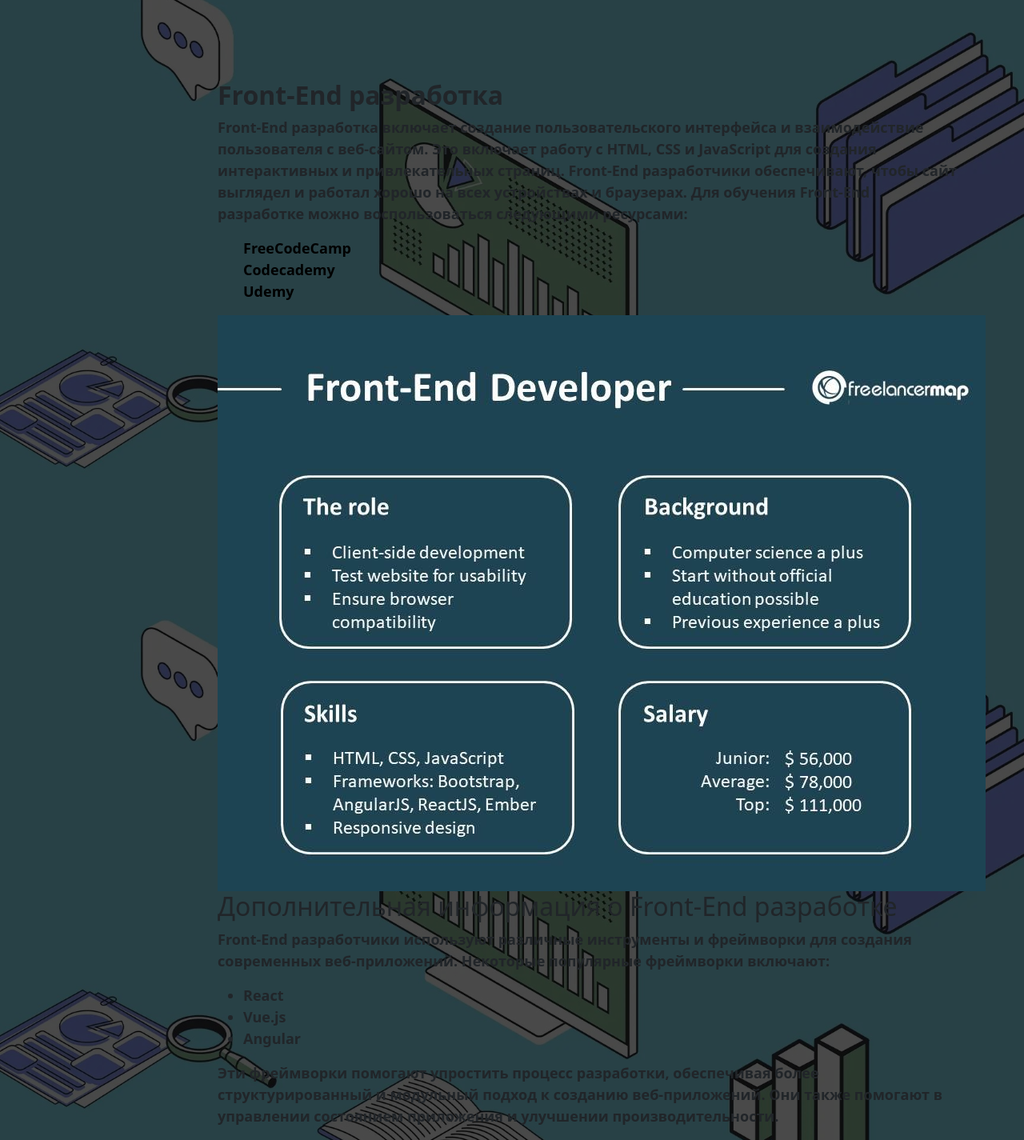
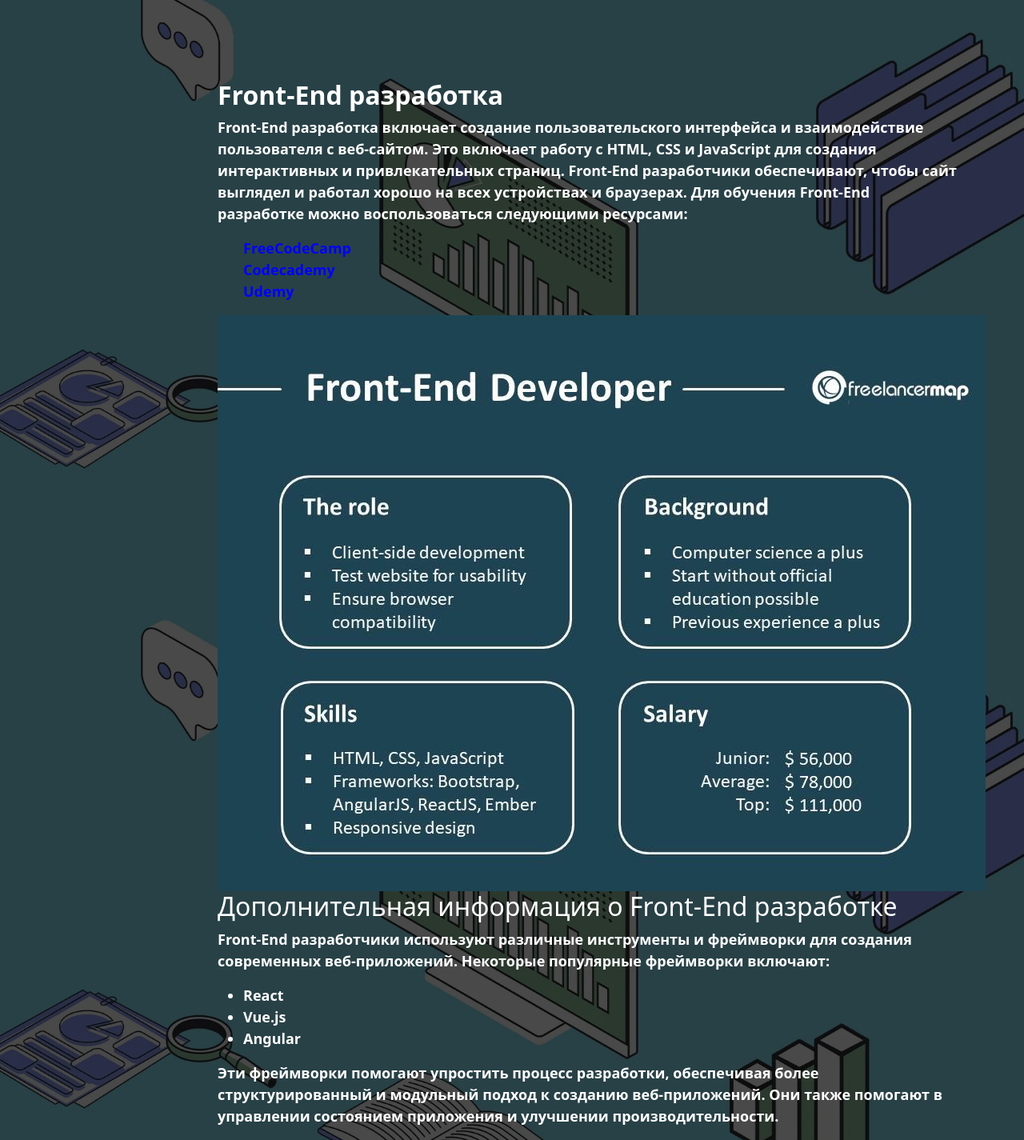
Before and after one commit to Suppyour/Django, a Django app: page / in a window 1280 px wide. Shown: the part 56-1481 px from the top of the page at 80% size. Run offline with Django 5.2, Linux system fonts and the light colour scheme; some libraries are stand-ins or nearby versions.

Commit message:
Рабочий сайт + подправил переадресацию (#9)

```diff
--- a/develop/cringe/cringe/urls.py
+++ b/develop/cringe/cringe/urls.py
@@ -23,4 +23,5 @@ urlpatterns = [
     path('admin/', admin.site.urls),
     path('',views.index, name = 'index'),
     path('general/',views.general, name = 'general'),
+    path('index.html',views.index_html, name='index_html'),
 ]
--- a/develop/cringe/main/templates/main/index.html
+++ b/develop/cringe/main/templates/main/index.html
@@ -7,22 +7,22 @@
 {% endblock css %}
 
 {% block content %}
-<h1 class="mt-5 pt-5 title">Front-End разработка</h1>
-<p class="description" style="font-size: 18px; font-weight: bold;">
+<h1 class="mt-5 pt-5 title" style="color: white;">Front-End разработка</h1>
+<p class="description" style="font-size: 18px; font-weight: bold; color: white;">
   Front-End разработка включает создание пользовательского интерфейса и взаимодействие пользователя с веб-сайтом.
   Это включает работу с HTML, CSS и JavaScript для создания интерактивных и привлекательных страниц.
   Front-End разработчики обеспечивают, чтобы сайт выглядел и работал хорошо на всех устройствах и браузерах.
   Для обучения Front-End разработке можно воспользоваться следующими ресурсами:
 </p>
-<ul class="resource-list" style="font-size: 18px; font-weight: bold;">
-  <li><a href="https://www.freecodecamp.org/">FreeCodeCamp</a></li>
-  <li><a href="https://www.codecademy.com/">Codecademy</a></li>
-  <li><a href="https://www.udemy.com/">Udemy</a></li>
+<ul class="resource-list" style="font-size: 18px; font-weight: bold; color: blue;">
+  <li><a href="https://www.freecodecamp.org/" style="color: blue;">FreeCodeCamp</a></li>
+  <li><a href="https://www.codecademy.com/" style="color: blue;">Codecademy</a></li>
+  <li><a href="https://www.udemy.com/" style="color: blue;">Udemy</a></li>
 </ul>
 <div>
   <img src="static/deps/images/photo2.png" alt="Картинка фронт енд пасхалко">
 </div>
-<section style="font-size: 18px; font-weight: bold;">
+<section style="font-size: 18px; font-weight: bold; color: white">
   <h2>Дополнительная информация о Front-End разработке</h2>
   <p>
     Front-End разработчики используют различные инструменты и фреймворки для создания современных веб-приложений. Некоторые популярные фреймворки включают:
--- a/develop/cringe/main/views.py
+++ b/develop/cringe/main/views.py
@@ -7,6 +7,7 @@ def index(request):
         'content': "Front-End разработка"
     }
     return render(request, 'main/index.html', context)
+
 def general(request):
     context: dict = {
         'title': 'Общее',
@@ -14,3 +15,10 @@ def general(request):
         'text_on_page': "Какой то текст"
     }
     return render(request, 'main/general.html', context)
+
+def index_html(request):
+    context: dict = {
+        'title': 'Front-End',
+        'content': "Front-End разработка"
+    }
+    return render(request, 'main/index.html', context)
```
Also changed, not shown: develop/cringe/main/templates/main/base.html (+0 -51 lines), develop/cringe/main/static/deps/images/goods/bedside table.jpg (deleted), develop/cringe/main/static/deps/images/goods/corner sofa.jpg (deleted), develop/cringe/main/static/deps/images/goods/double bed.jpg (deleted), develop/cringe/main/static/deps/images/goods/flower.jpg (deleted), develop/cringe/main/static/deps/images/goods/kitchen table 2.jpg (deleted), develop/cringe/main/static/deps/images/goods/kitchen table.jpg (deleted), develop/cringe/main/static/deps/images/goods/office chair.jpg (deleted), develop/cringe/main/static/deps/images/goods/plants.jpg (deleted), develop/cringe/main/static/deps/images/goods/set of tea table and three chairs.jpg (deleted), develop/cringe/main/static/deps/images/goods/set of tea table and two chairs.jpg (deleted), develop/cringe/main/static/deps/images/goods/sofa.jpg (deleted), develop/cringe/main/static/deps/images/goods/strange table.jpg (deleted).
